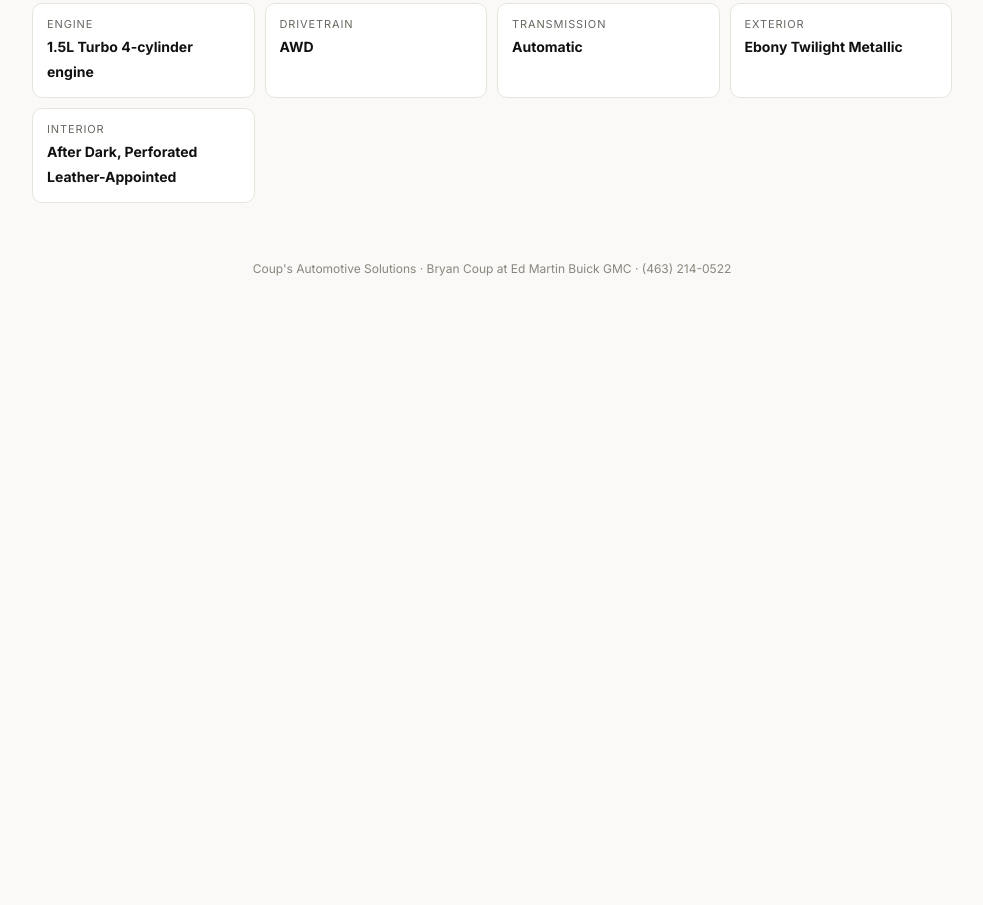
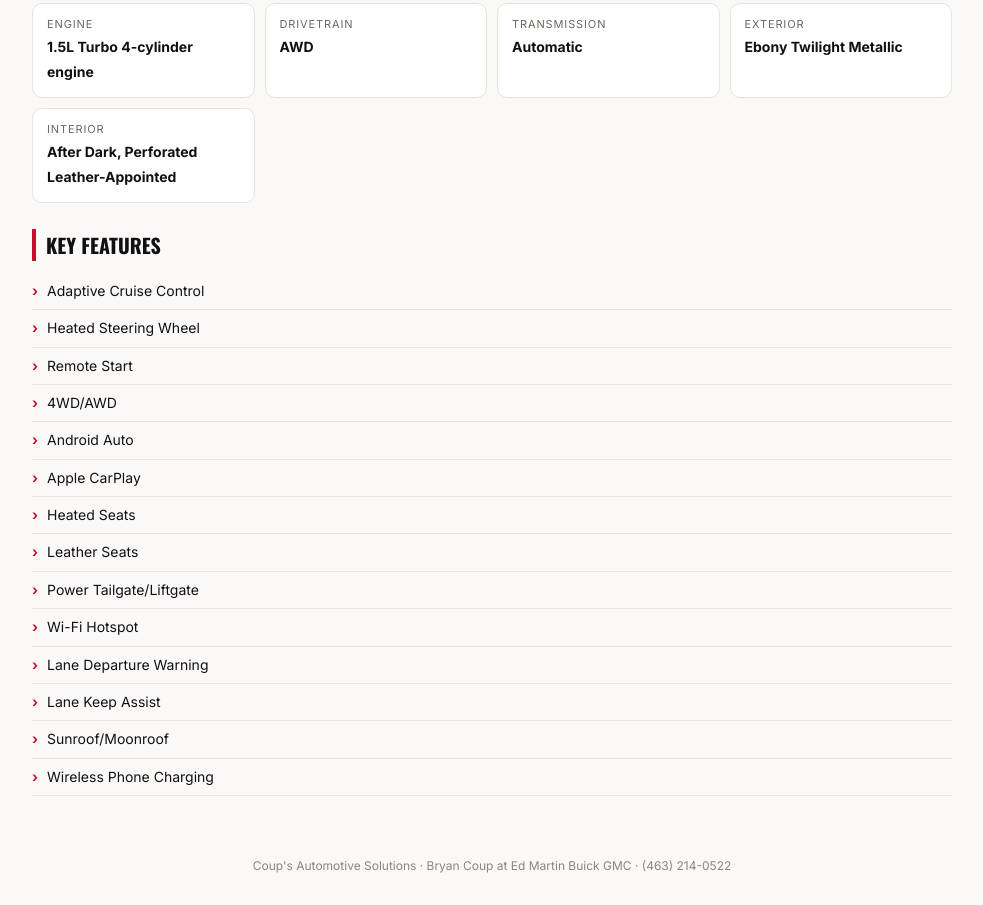
Before and after one commit to Coupers11/bryan-gmc, a plain HTML site: page vehicles/570003.html in a window 1280 px wide. Shown: the part 1042-1947 px from the top of the page, without its empty margins (148-1131 px from the left). Before the commit the page ends 1350 px from the top, so only its background shows below. Drawn offline with nearby package versions, Linux system fonts and the light colour scheme.

Commit message:
Sync vehicles/570003.html

```diff
--- a/vehicles/570003.html
+++ b/vehicles/570003.html
@@ -31,6 +31,6 @@ footer{padding:30px 0;text-align:center;color:#8a867d;font-size:12px}
 <a class="b2" href="https://cws.gm.com/vs-cws/vehshop/v2/vehicle/windowsticker?vin=3GKALZEG6VL113214" target="_blank">📄 Factory Window Sticker</a>
 <a class="b2" href="tel:+14632140522">📞 Call Bryan</a></div>
 <h2>Specs</h2><div class="specs"><div class="spec"><span>Engine</span><b>1.5L Turbo 4-cylinder engine</b></div><div class="spec"><span>Drivetrain</span><b>AWD</b></div><div class="spec"><span>Transmission</span><b>Automatic</b></div><div class="spec"><span>Exterior</span><b>Ebony Twilight Metallic</b></div><div class="spec"><span>Interior</span><b>After Dark, Perforated Leather-Appointed</b></div></div>
-
+<h2>Key Features</h2><ul><li>Adaptive Cruise Control</li><li>Heated Steering Wheel</li><li>Remote Start</li><li>4WD/AWD</li><li>Android Auto</li><li>Apple CarPlay</li><li>Heated Seats</li><li>Leather Seats</li><li>Power Tailgate/Liftgate</li><li>Wi-Fi Hotspot</li><li>Lane Departure Warning</li><li>Lane Keep Assist</li><li>Sunroof/Moonroof</li><li>Wireless Phone Charging</li></ul>
 <footer>Coup's Automotive Solutions · Bryan Coup at Ed Martin Buick GMC · (463) 214-0522</footer>
 </div></body></html>
```
